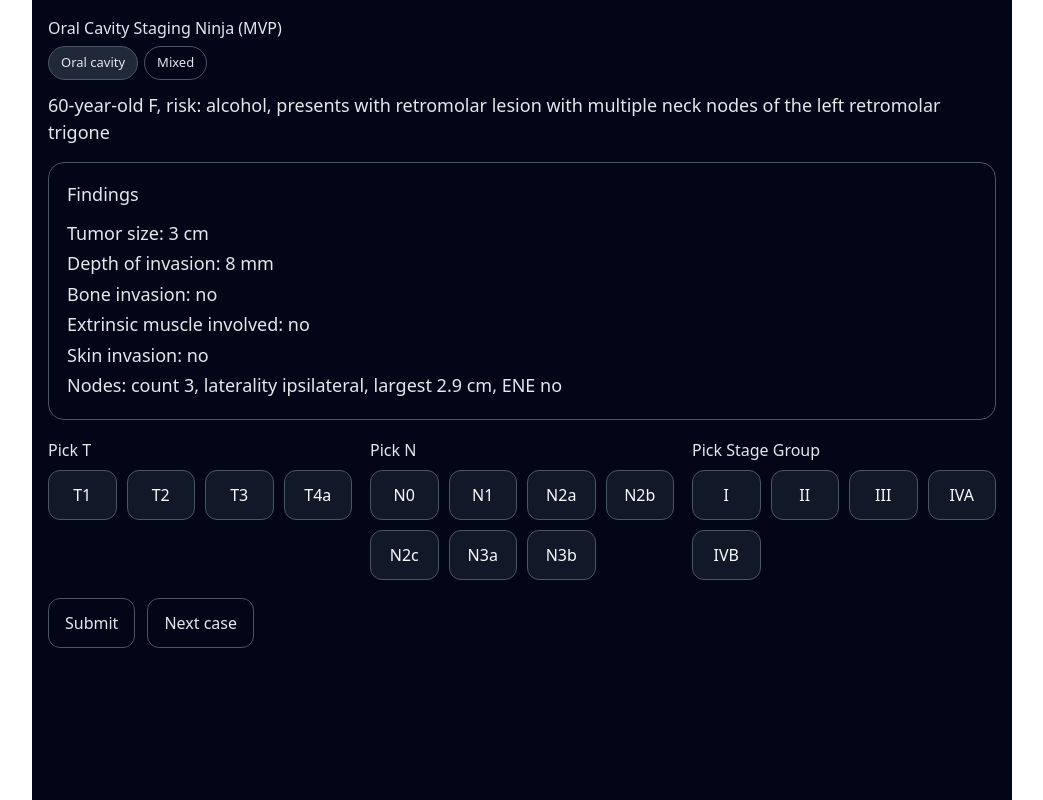
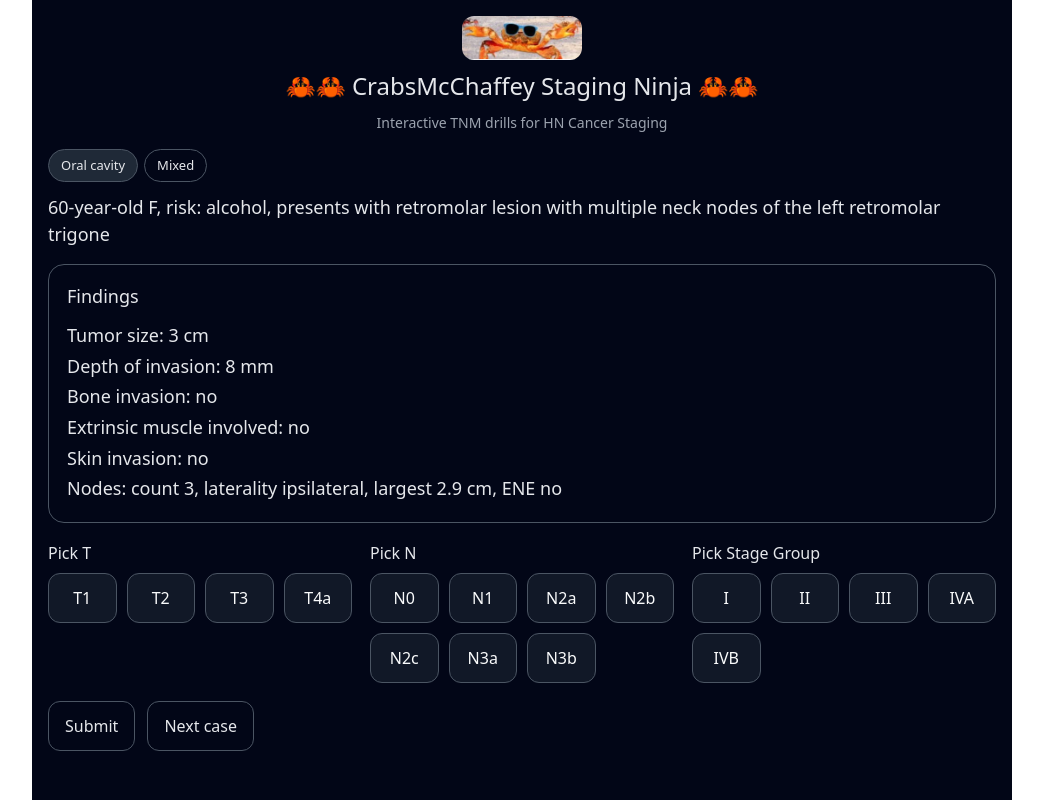
Before and after one commit to ChristyHorn14/oral-cavity-staging-ninja, a Next.js app: page /quiz in a window 1280 px wide. Shown: the whole page, without its empty margins (118-1161 px from the left). Built offline with nearby package versions, Linux system fonts and the light colour scheme.

Commit message:
Add CrabsMcChaffey header, logo, and unified oral cavity UI

```diff
--- a/app/quiz/page.tsx
+++ b/app/quiz/page.tsx
@@ -7,6 +7,8 @@ import { alveolarRidgeCases } from "@/data/alveolarRidgeCases";
 import { buccalMucosaCases } from "@/data/buccalMucosaCases";
 import { hardPalateCases } from "@/data/hardPalateCases";
 import { retromolarTrigoneCases } from "@/data/retromolarTrigoneCases";
+import Image from "next/image";
+
 
 import { computeT, computeN, computeStageGroup } from "@/lib/staging/staging";
 import {
@@ -270,7 +272,47 @@ export default function QuizPage() {
         color: "#e5e7eb",
       }}
     >
-      <h1 style={{ marginBottom: 6 }}>Oral Cavity Staging Ninja (MVP)</h1>
+{/* CrabsMcChaffey header */}
+<div
+  style={{
+    display: "flex",
+    flexDirection: "column",
+    alignItems: "center",
+    textAlign: "center",
+    gap: 8,
+    marginBottom: 16,
+  }}
+>
+  <Image
+    src="/crabs.png"
+    alt="CrabsMcChaffey crab logo"
+    width={120}
+    height={60}
+    style={{
+      borderRadius: 12,
+      objectFit: "cover",
+    }}
+  />
+
+  <h1
+    style={{
+      margin: 0,
+      fontSize: 24,
+    }}
+  >
+    🦀🦀 CrabsMcChaffey Staging Ninja 🦀🦀
+  </h1>
+
+  <p
+    style={{
+      margin: 0,
+      fontSize: 14,
+      color: "#9ca3af",
+    }}
+  >
+    Interactive TNM drills for HN Cancer Staging
+  </p>
+</div>
 
 {/* Pool toggle: Oral cavity vs Mixed */}
 <div
@@ -306,6 +348,7 @@ export default function QuizPage() {
     </button>
   ))}
 </div>
+
 
       <div
         style={{
```
Also changed, not shown: public/crabs.png (added). Lines whose indentation alone changed are shown as unchanged.
